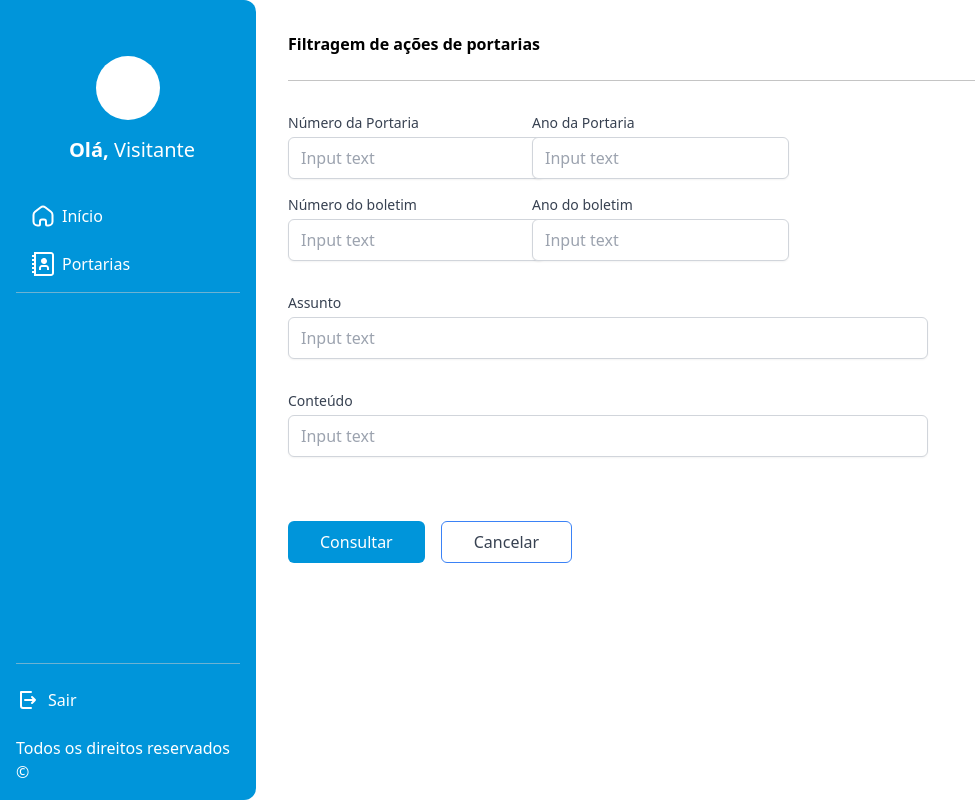
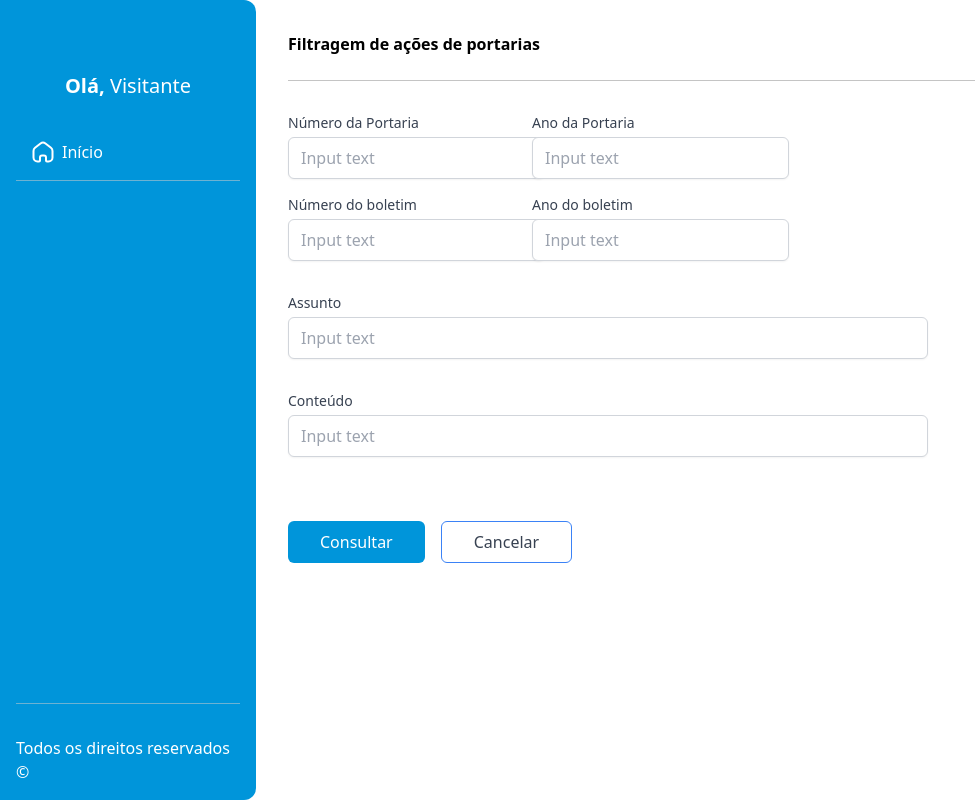
Before and after one commit to Grh-ace6/Grh-app-web, a React (Create React App) app: page / in a window 1280 px wide. Shown: the whole page, without its empty margins (0-975 px from the left). Built offline with nearby package versions, Linux system fonts and the light colour scheme.

Commit message:
diferença de sidebar

```diff
--- a/src/components/homepage/Sidebar.js
+++ b/src/components/homepage/Sidebar.js
@@ -1,40 +1,30 @@
+import { useNavigate } from 'react-router-dom';
+
+
 export default function Sidebar(){
+
+    const navigate = useNavigate();
+
     return (
     <aside className="pt-10 w-64 bg-[#0095DA] text-white flex flex-col rounded-r-xl">
         <div className="p-4 flex items-center flex-col space-x-2">
-        <div className="w-16 h-16 bg-white rounded-full">
-            {/* Adicionar suporte pra imagem */}
-        </div>
         <div className="pt-4">
             <span className="font-semibold text-lg">Olá,</span>
             <span className="text-lg"> Visitante</span>
         </div>
         </div>
         <nav className="flex-grow p-4 space-y-2">
-        <button className="w-full text-left text-white py-2 px-4 rounded flex items-center space-x-2 / hover:bg-[#00AEFF] focus:outline-none focus:ring-2 focus:ring-blue-500 focus:ring-offset-2">
+        <button onClick={()=> navigate('/')} className="w-full text-left text-white py-2 px-4 rounded flex items-center space-x-2 / hover:bg-[#00AEFF] focus:outline-none focus:ring-2 focus:ring-blue-500 focus:ring-offset-2">
             <svg width="22" height="22" viewBox="0 0 22 22" fill="none" xmlns="http://www.w3.org/2000/svg">
             <path d="M1.5 9.93841C1.5 8.71422 2.06058 7.55744 3.02142 6.79888L8.52142 2.45677C9.97466 1.30948 12.0253 1.30948 13.4786 2.45677L18.9786 6.79888C19.9394 7.55744 20.5 8.71422 20.5 9.93841V16.5C20.5 18.7091 18.7091 20.5 16.5 20.5H15C14.4477 20.5 14 20.0523 14 19.5V16.5C14 15.3954 13.1046 14.5 12 14.5H10C8.89543 14.5 8 15.3954 8 16.5V19.5C8 20.0523 7.55228 20.5 7 20.5H5.5C3.29086 20.5 1.5 18.7091 1.5 16.5L1.5 9.93841Z" stroke="white" strokeWidth="2"/>
             </svg>
             <span>Início</span>
-        </button>
-        <button className="w-full text-left text-white py-2 px-4 rounded flex items-center space-x-2 / hover:bg-[#00AEFF] focus:outline-none focus:ring-2 focus:ring-blue-500 focus:ring-offset-2">
-            <svg width="22" height="24" viewBox="0 0 22 24" fill="none" xmlns="http://www.w3.org/2000/svg">
-            <path d="M18.9998 0H1.99976V3H-0.000244141V5H1.99976V7H-0.000244141V9H1.99976V11H-0.000244141V13H1.99976V15H-0.000244141V17H1.99976V19H-0.000244141V21H1.99976V24H18.9998C19.7954 24 20.5585 23.6839 21.1211 23.1213C21.6837 22.5587 21.9998 21.7956 21.9998 21V3C21.9998 2.20435 21.6837 1.44129 21.1211 0.87868C20.5585 0.31607 19.7954 0 18.9998 0V0ZM19.9998 21C19.9998 21.2652 19.8944 21.5196 19.7069 21.7071C19.5193 21.8946 19.265 22 18.9998 22H3.99976V2H18.9998C19.265 2 19.5193 2.10536 19.7069 2.29289C19.8944 2.48043 19.9998 2.73478 19.9998 3V21ZM11.9998 12C12.5931 12 13.1731 11.8241 13.6665 11.4944C14.1598 11.1648 14.5443 10.6962 14.7714 10.1481C14.9985 9.59987 15.0579 8.99667 14.9421 8.41473C14.8264 7.83279 14.5406 7.29824 14.1211 6.87868C13.7015 6.45912 13.167 6.1734 12.585 6.05764C12.0031 5.94189 11.3999 6.0013 10.8517 6.22836C10.3035 6.45542 9.83499 6.83994 9.50535 7.33329C9.1757 7.82664 8.99976 8.40666 8.99976 9C8.99976 9.79565 9.31583 10.5587 9.87844 11.1213C10.441 11.6839 11.2041 12 11.9998 12ZM16.9998 16V18H14.9998V16C14.9998 15.7348 14.8944 15.4804 14.7069 15.2929C14.5193 15.1054 14.265 15 13.9998 15H9.99976C9.73454 15 9.48019 15.1054 9.29265 15.2929C9.10511 15.4804 8.99976 15.7348 8.99976 16V18H6.99976V16C6.99976 15.2044 7.31583 14.4413 7.87844 13.8787C8.44104 13.3161 9.20411 13 9.99976 13H13.9998C14.7954 13 15.5585 13.3161 16.1211 13.8787C16.6837 14.4413 16.9998 15.2044 16.9998 16Z" fill="white"/>
-            </svg>
-            <span>Portarias</span>
         </button>
         <div className='border-b border-[#6DB2D2]'></div>
         </nav>
         <div className="p-4 space-y-2">
         <div className='border-b border-[#6DB2D2]'></div>
         </div>
-        <button className="w-full text-left text-white py-2 px-4 flex items-center space-x-2 / hover:bg-[#00AEFF] focus:outline-none focus:ring-2 focus:ring-blue-500 focus:ring-offset-2">
-        <svg width="24" height="24" viewBox="0 0 24 24" fill="none" xmlns="http://www.w3.org/2000/svg">
-            <path d="M15 4H5V18C5 19.1046 5.89543 20 7 20H15" stroke="white" strokeWidth="2" strokeLinecap="round" strokeLinejoin="round"/>
-            <path d="M16 15L19 12M19 12L16 9M19 12H9" stroke="white" strokeWidth="2" strokeLinecap="round" strokeLinejoin="round"/>
-        </svg>
-        <span>Sair</span>
-        </button>
         <div className="p-4 space-y-2">
         <span className="text-xs">Todos os direitos reservados ©</span>
         </div>
```
